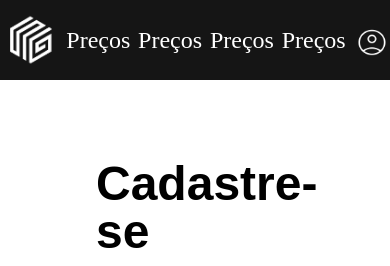
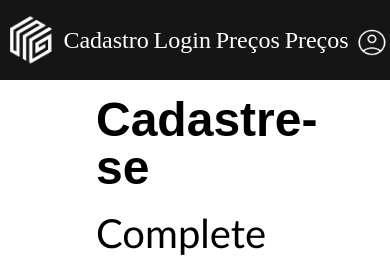
Before and after one commit to sptech-grupo10/ByteGuard, a plain HTML site: page site/public/cadastro.html in a window 390 px wide. Shown: the top 266 px of the page. Drawn offline with Linux system fonts and the light colour scheme.

Commit message:
Responsividade das telas de cadastro e home concluida, links entre as paginas feitos, paginas responsivas baseadas no tamanho 400/600

```diff
--- a/site/public/cadastro.html
+++ b/site/public/cadastro.html
@@ -16,10 +16,10 @@
       <div class="options mobile">
         <img class="options-icon" src="./assets/imgs/options-icon.svg">
       </div>
-      <img src="./assets/imgs/bitGuardLogoWhite.png" class="logo" />
+      <a href="index.html"><img src="./assets/imgs/bitGuardLogoWhite.png" class="logo" /></a>
       <ul>
-        <li><a href="">Preços</a></li>
-        <li><a href="">Preços</a></li>
+        <li><a href="cadastro.html">Cadastro</a></li>
+        <li><a href="login.html">Login</a></li>
         <li><a href="">Preços</a></li>
         <li><a href="">Preços</a></li>
       </ul>
--- a/site/public/css/cadastro.css
+++ b/site/public/css/cadastro.css
@@ -81,6 +81,12 @@ a {
     color: white;
     text-decoration: none;
 }
+nav a{
+    height: 100%;
+    display: flex;
+    justify-content: center;
+    flex-direction: column;
+  }
 
 .logo {
     height: 70%;
@@ -118,7 +124,6 @@ main {
 }
 
 .cadastro {
-    margin-top: 10rem;
     margin-left: 6rem;
     display: flex;
     gap: 1.3rem;
--- a/site/public/css/home.css
+++ b/site/public/css/home.css
@@ -70,6 +70,10 @@ main {
   position: relative;
   width: 100vw;
   height: 200vh;
+  display: flex;
+  justify-content: space-around;
+  flex-direction: column;
+
 }
 
 .welcome {
@@ -253,6 +257,12 @@ main {
   background-size: cover;
   width: 50%;
 }
+nav a{
+  height: 100%;
+  display: flex;
+  justify-content: center;
+  flex-direction: column;
+}
 
 @media only screen and (max-width: 600px) {
   @import url("https://fonts.cdnfonts.com/css/neue-haas-grotesk-display-pro");
@@ -281,6 +291,7 @@ main {
     width: 30px;
   }
 
+
   .options-icon {
     width: 100%;
   }
@@ -306,7 +317,8 @@ main {
     flex-direction: column;
     color: white;
     font-size: 24px;
-    gap: 1rem;
+    gap: 5rem;
+
   }
 
   .logo-name {
@@ -392,4 +404,16 @@ main {
     justify-content: center;
     padding-bottom: 6px;
   }
+
+  main {
+    margin-top: 6rem;
+    position: relative;
+    width: 100vw;
+    height: 275vh;
+    display: flex;
+    justify-content: space-around;
+    flex-direction: column;
+
+  }
+
 }
```
Also changed, not shown: site/public/index.html (+5 -5 lines).
